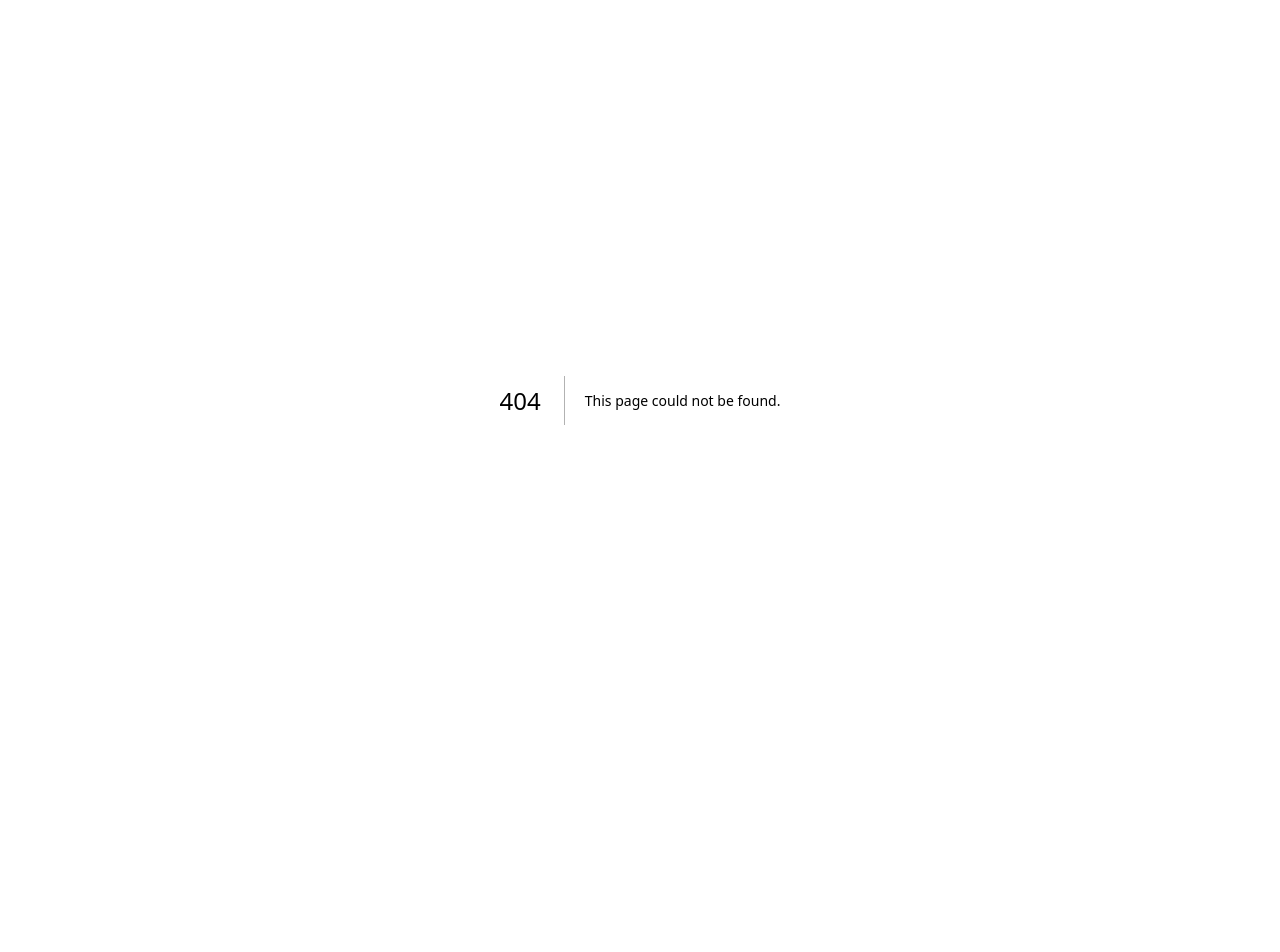
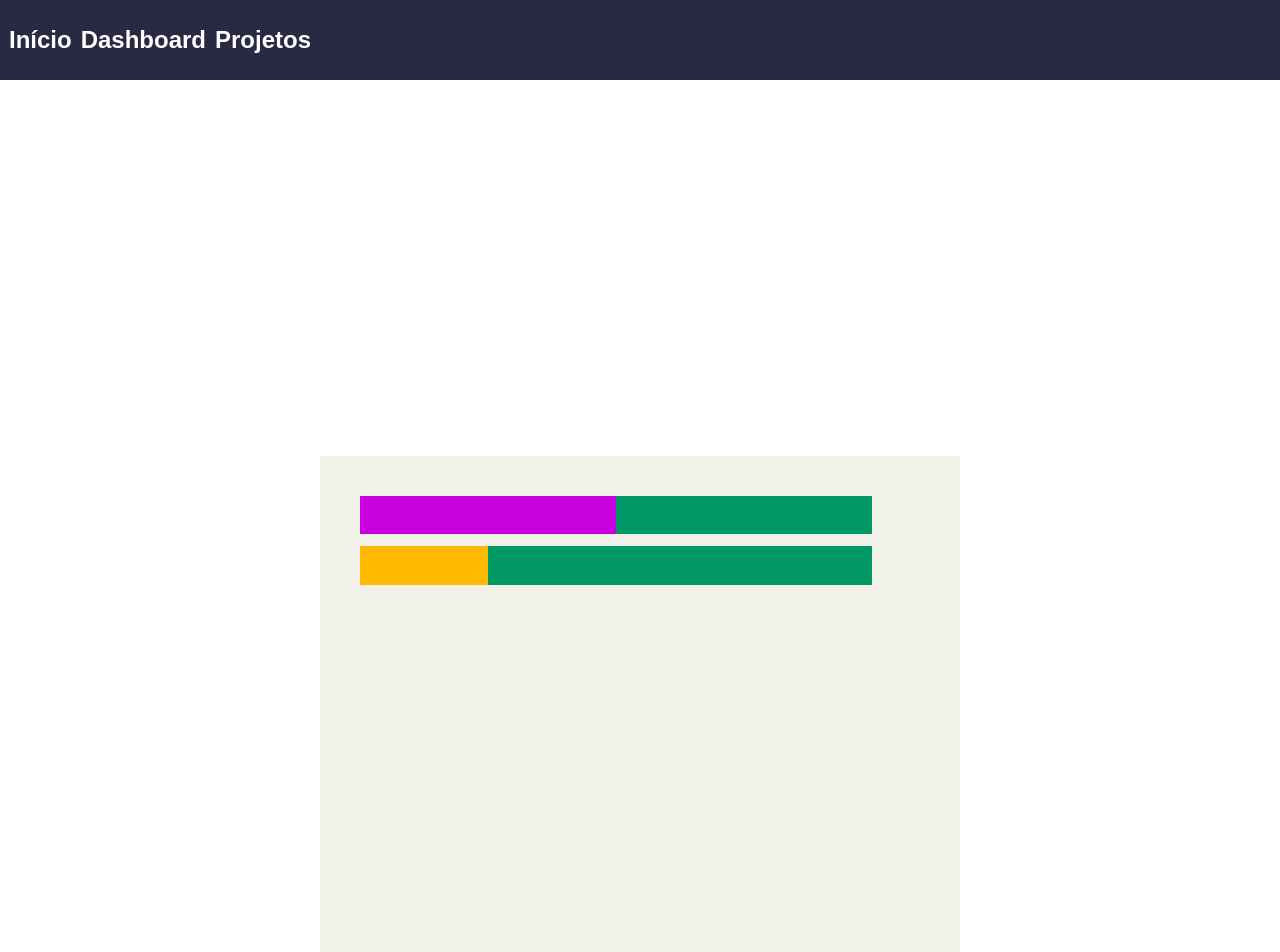
Before and after one commit to Conpec-Projetos/prj-fundacao-csn, a Next.js app: page /forms-cadastro in a window 1280 px wide. Before the commit this address had no page. Shown: the top 952 px of the page. Before the commit the page ends 800 px from the top, so only its background shows below. Built offline with nearby package versions, Linux system fonts and the light colour scheme.

Commit message:
feat: header, footer and info box

```diff
--- /dev/null
+++ b/src/app/(pages)/forms-cadastro/page.tsx
@@ -0,0 +1,58 @@
+'use client';
+import Footer from "@/components/footer/footer";
+import Header from "@/components/header/header";
+import { useState } from "react";
+import {
+    NormalInput,
+    LongInput,
+    NumberInput,
+    HorizontalSelects,
+    VerticalSelects,
+    DateInputs,
+    EstadoInput,
+    LeiSelect,
+    YesNoInput,
+    FileInput,
+    CidadeInput
+    } from "@/components/inputs/inputs";
+import { Toaster } from "sonner";;
+
+
+export default function forms_acompanhamento(){
+
+
+
+    return(
+        <main className="
+            flex flex-col justify-between items-center
+            w-screen
+            h-[600vh]
+            overflow-scroll">
+
+            <Header></Header>
+
+            <div className="
+            flex flex-col justify-start items-start
+            w-[50%]
+            bg-[#F2F1EA]
+            h-[80%]
+            gap-2">
+
+                <div className=" bg-amber-600 w-[80%] h-[1%] ml-10 mt-10 flex flex-row">
+                        <div className="bg-fuchsia-600 w-[50%] h-full"></div>
+                        <div className="bg-emerald-600 w-[50%] h-full"></div>
+                </div>
+
+                <div className=" bg-amber-600 w-[80%] h-[1%] ml-10 mt-1 flex flex-row">
+                        <div className="bg-fuchsia-600 w-[25%] h-full">
+                            <div className="bg-amber-400 w-full h-full "></div>
+                        </div>
+                        <div className="bg-emerald-600 w-[75%] h-full"></div>
+                </div>
+
+            </div>
+
+            <Footer></Footer>
+        </main>
+    );
+}
```
